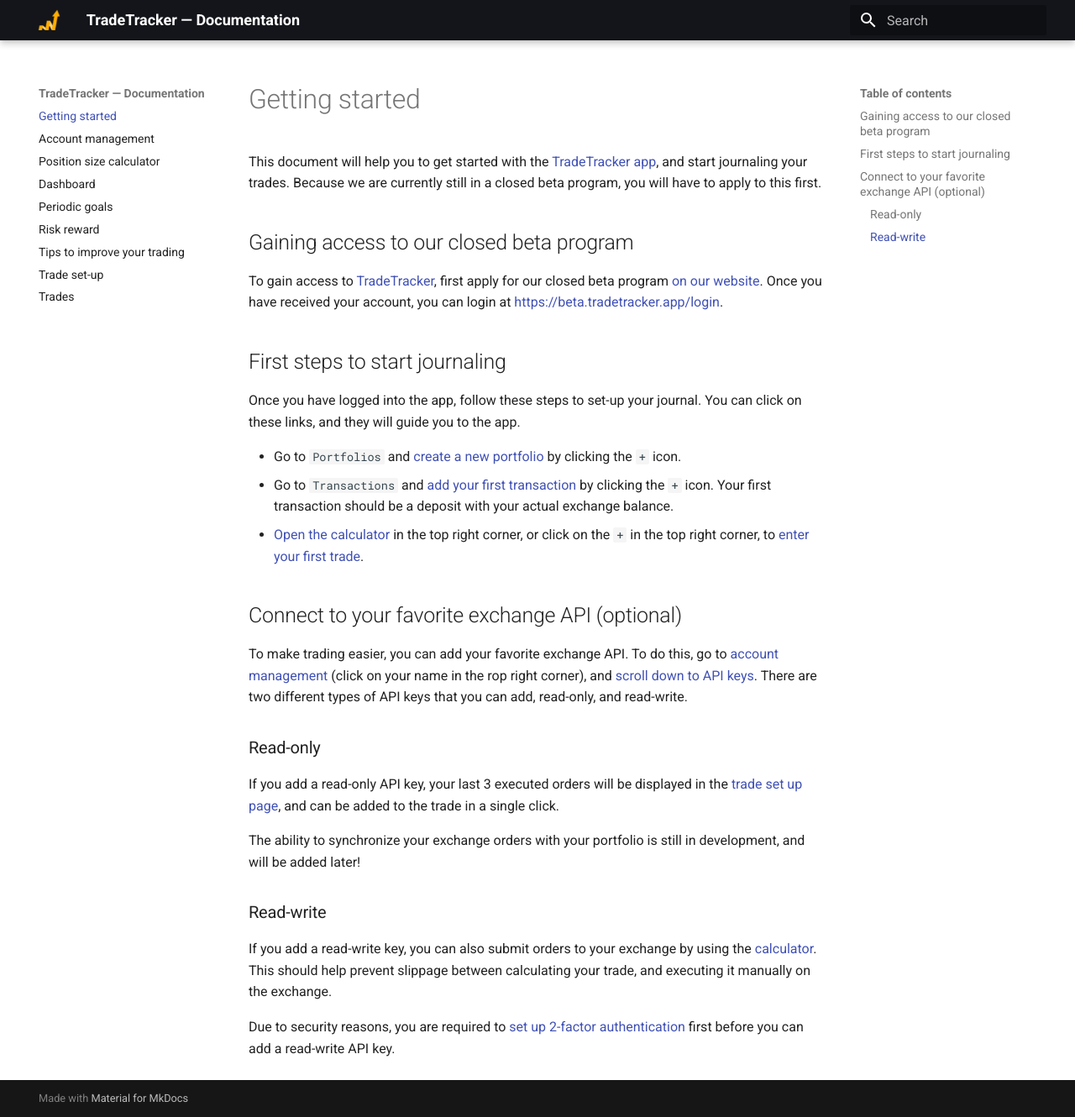
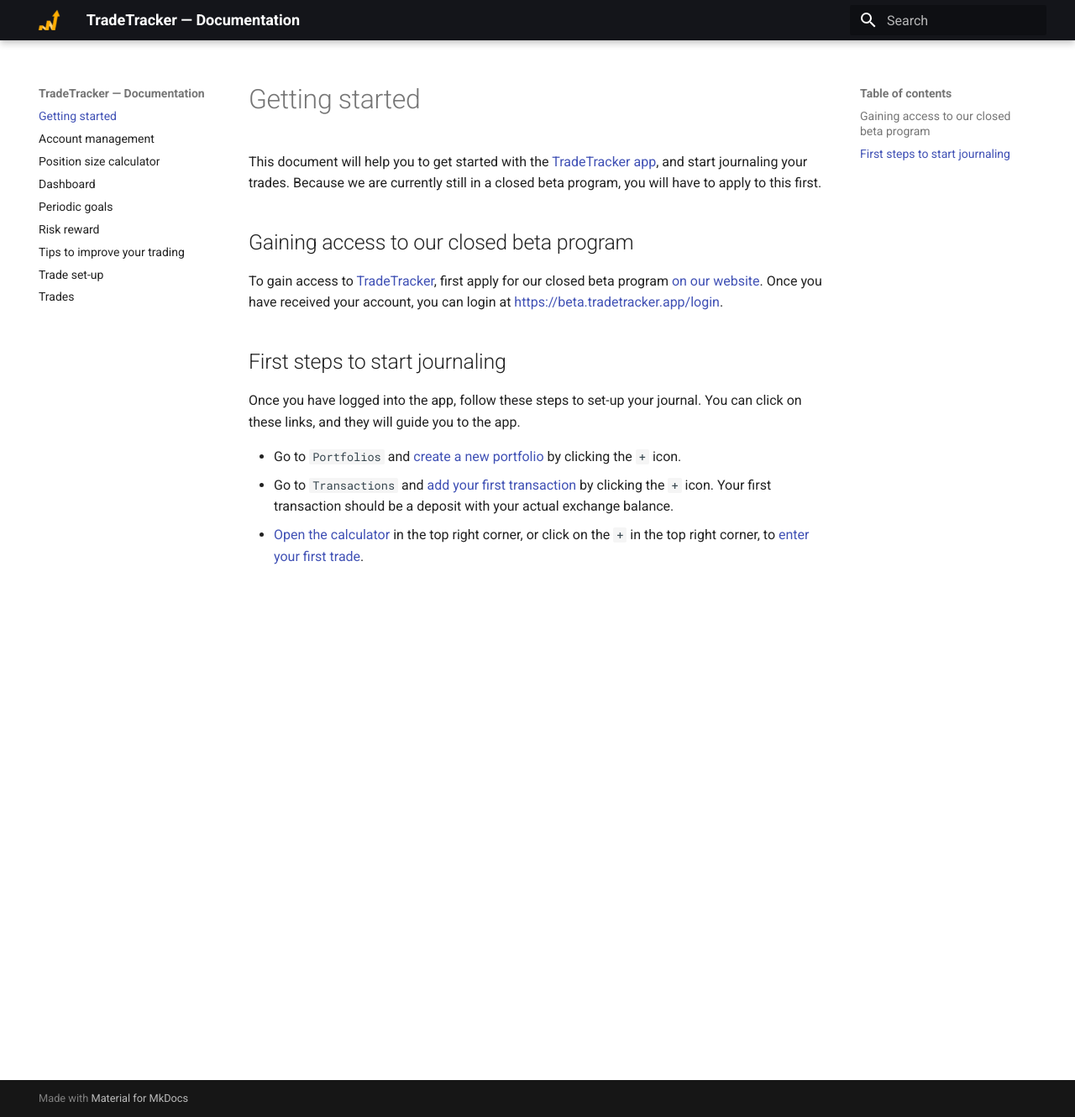
Before and after one commit to TradeTracker/docs, an MkDocs documentation site: the page built from docs/index.md, in a window 1280 px wide and 1330 px high. Shown: the whole window at 84% size. Built offline with MkDocs 1.6.1 and Material for MkDocs 9.7.7, drawn with Linux system fonts in a browser that asks for light colours.

```diff
--- a/docs/index.md
+++ b/docs/index.md
@@ -16,7 +16,7 @@ Once you have logged into the app, follow these steps to set-up your journal. Yo
   * Go to `Transactions` and [add your first transaction](https://beta.tradetracker.app/transactions#new) by clicking the `+` icon. Your first transaction should be a deposit with your actual exchange balance.
   * [Open the calculator](https://beta.tradetracker.app#open-calculator) in the top right corner, or click on the `+` in the top right corner, to [enter your first trade](https://beta.tradetracker.app/new-trade).
 
-## Connect to your favorite exchange API (optional)
+<!-- ## Connect to your favorite exchange API (optional)
 
 To make trading easier, you can add your favorite exchange API. To do this, go to [account management](/account-management) (click on your name in the rop right corner), and [scroll down to API keys](https://beta.tradetracker.app/account#api-keys).
 There are two different types of API keys that you can add, read-only, and read-write.
@@ -31,4 +31,4 @@ The ability to synchronize your exchange orders with your portfolio is still in
 
 If you add a read-write key, you can also submit orders to your exchange by using the [calculator](/calculator). This should help prevent slippage between calculating your trade, and executing it manually on the exchange.
 
-Due to security reasons, you are required to [set up 2-factor authentication](https://beta.tradetracker.app/account#two-factor-authentication) first before you can add a read-write API key.
+Due to security reasons, you are required to [set up 2-factor authentication](https://beta.tradetracker.app/account#two-factor-authentication) first before you can add a read-write API key. -->
```
